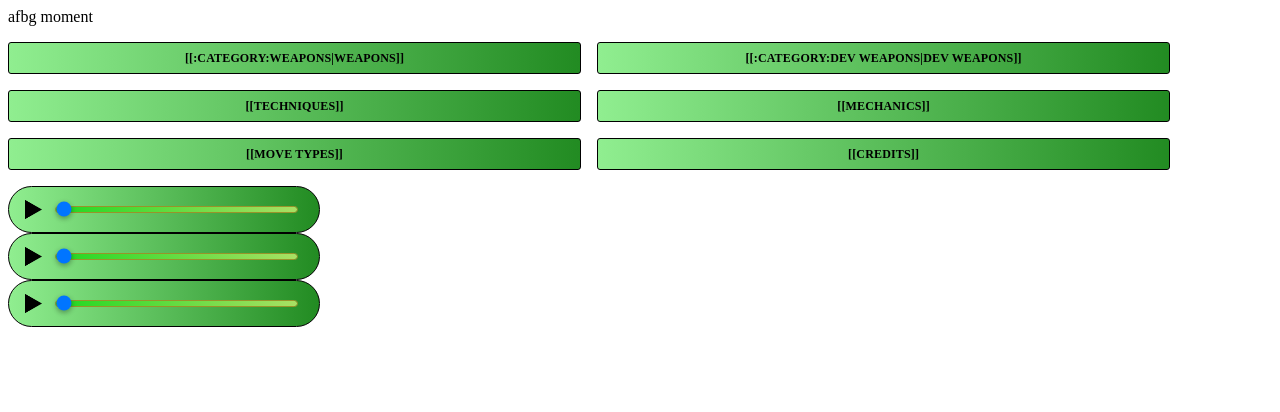
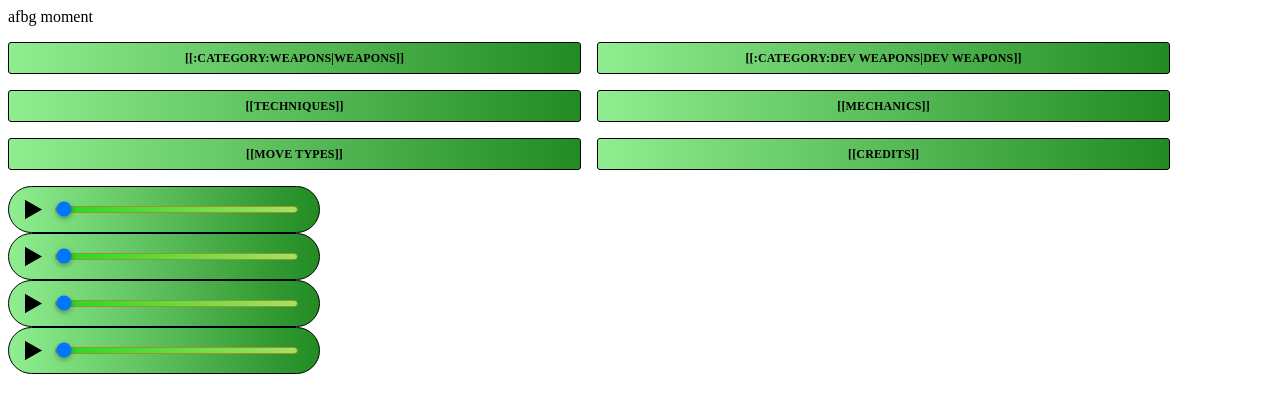
Before and after one commit to Rus1130/afbg, a plain HTML site: page index.html in a window 1280 px wide. Drawn offline with Linux system fonts and the light colour scheme.

Commit message:
Update index.html

```diff
--- a/index.html
+++ b/index.html
@@ -166,6 +166,7 @@
     <div id="AudioTemplate-titansedge"></div>
     <div id="AudioTemplate-waterbrawler"></div>
     <div id="AudioTemplate-nebula"></div>
+    <div id="AudioTemplate-deliberately wrong"></div>
 
     <!-- <div class="audio-player">
         <button id="audio-player-play-pause">Play</button>
@@ -214,6 +215,10 @@
         audio.addEventListener('loadedmetadata', function(){
             timeDisplay.textContent = '0:00 / '+formatTime(audio.duration);
             seekBar.max = audio.duration;
+        });
+
+        audio.addEventListener("onerror", function(){
+            element.innerHTML = "fucked";
         });
 
         seekBar.addEventListener('input',function(){
```
